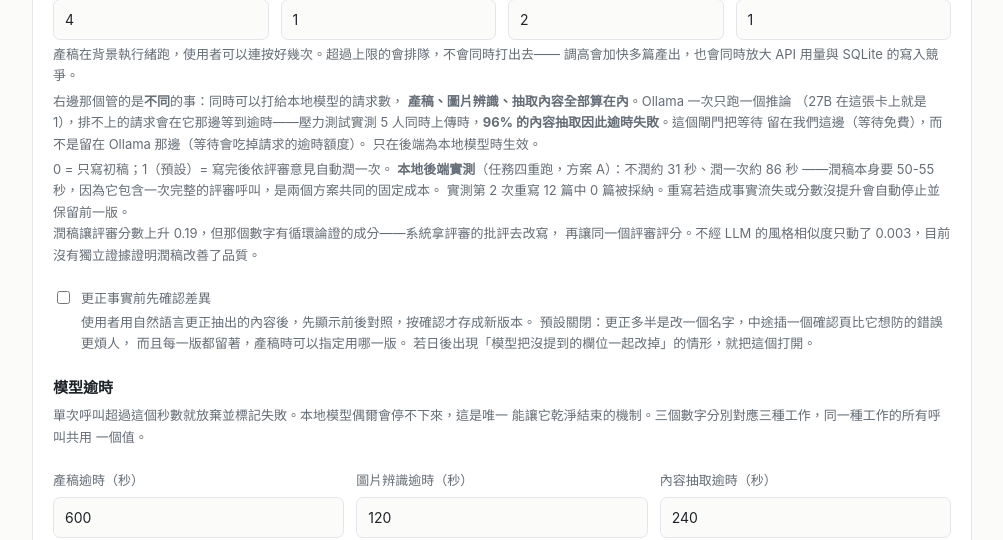
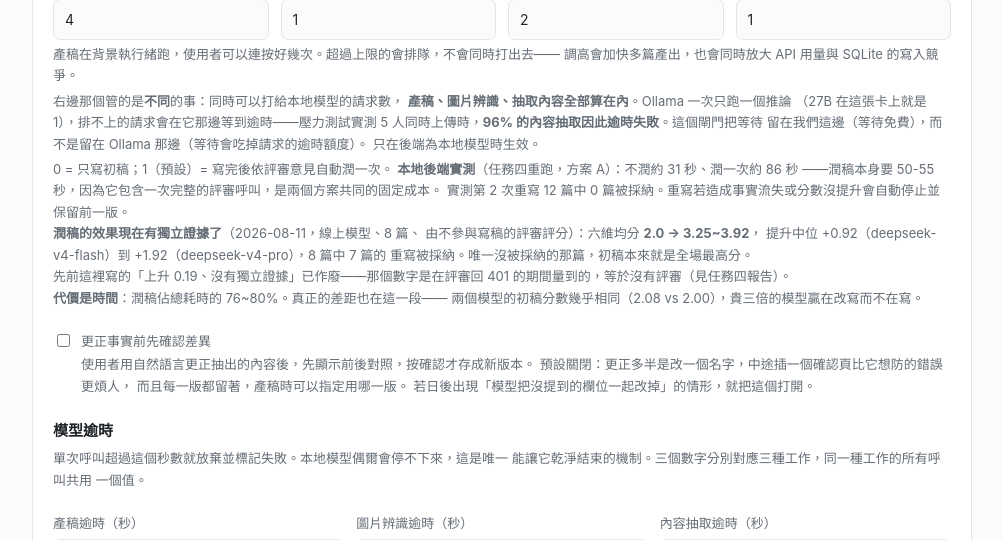
Before and after one commit to Leonardo-Classroom/advertorial-studio, a Django app: page /manage/advanced/ in a window 1280 px wide. Shown: the part 1440-1980 px from the top of the page, without its empty margins (38-1041 px from the left). Run offline with Django 5.2, Linux system fonts and the light colour scheme; the visitor is signed in with stand-in values (Sample User, id 1); data comes from the database, SQL or seed files in the repository; data that the repository does not hold is empty; parts of the project's set-up code (start-up, migrations or seed data) failed here and were passed over; some libraries are stand-ins or nearby versions.

Commit message:
潤稿效果改用實測數字：0.19 那個說法作廢
設定頁上寫著「潤稿讓評審分數上升 0.19，目前沒有獨立證據證明潤稿改善了品質」。
那個數字是在評審回 401 的期間量到的——等於當時根本沒有評審（同任務四的問題）。

2026-08-11 用可運作的評審重測：8 篇、線上模型、評分者不參與寫稿，六維均分
2.0 → 3.25~3.92，提升中位 +0.92（flash）到 +1.92（pro），8 篇中 7 篇的重寫
被採納，唯一沒被採納的那篇初稿本來就是全場最高分。這正是先前一直缺的獨立證據。

也把代價寫上：潤稿佔總耗時的 76~80%。而且真正的差距就在這一段——兩個模型的
初稿分數幾乎相同（2.08 vs 2.00），貴三倍的那個贏在改寫，不在寫。

Co-Authored-By: Claude Opus 5 <noreply@anthropic.com>

```diff
--- a/templates/studio/advanced.html
+++ b/templates/studio/advanced.html
@@ -148,8 +148,14 @@
       <strong>本地後端實測</strong>（任務四重跑，方案 A）：不潤約 31 秒、潤一次約 86 秒
       ——潤稿本身要 50-55 秒，因為它包含一次完整的評審呼叫，是兩個方案共同的固定成本。
       實測第 2 次重寫 12 篇中 0 篇被採納。重寫若造成事實流失或分數沒提升會自動停止並保留前一版。<br>
-      潤稿讓評審分數上升 0.19，但那個數字有循環論證的成分——系統拿評審的批評去改寫，
-      再讓同一個評審評分。不經 LLM 的風格相似度只動了 0.003，目前沒有獨立證據證明潤稿改善了品質。
+      <strong>潤稿的效果現在有獨立證據了</strong>（2026-08-11，線上模型、8 篇、
+      由不參與寫稿的評審評分）：六維均分 <strong>2.0 → 3.25~3.92</strong>，
+      提升中位 +0.92（deepseek-v4-flash）到 +1.92（deepseek-v4-pro），8 篇中 7 篇的
+      重寫被採納。唯一沒被採納的那篇，初稿本來就是全場最高分。<br>
+      先前這裡寫的「上升 0.19、沒有獨立證據」已作廢——那個數字是在評審回 401
+      的期間量到的，等於沒有評審（見任務四報告）。<br>
+      <strong>代價是時間</strong>：潤稿佔總耗時的 76~80%。真正的差距也在這一段——
+      兩個模型的初稿分數幾乎相同（2.08 vs 2.00），貴三倍的模型贏在改寫而不在寫。
     </p>
 
     <label style="display:flex;align-items:flex-start;gap:8px;margin-top:22px;font-weight:normal;cursor:pointer">
```
